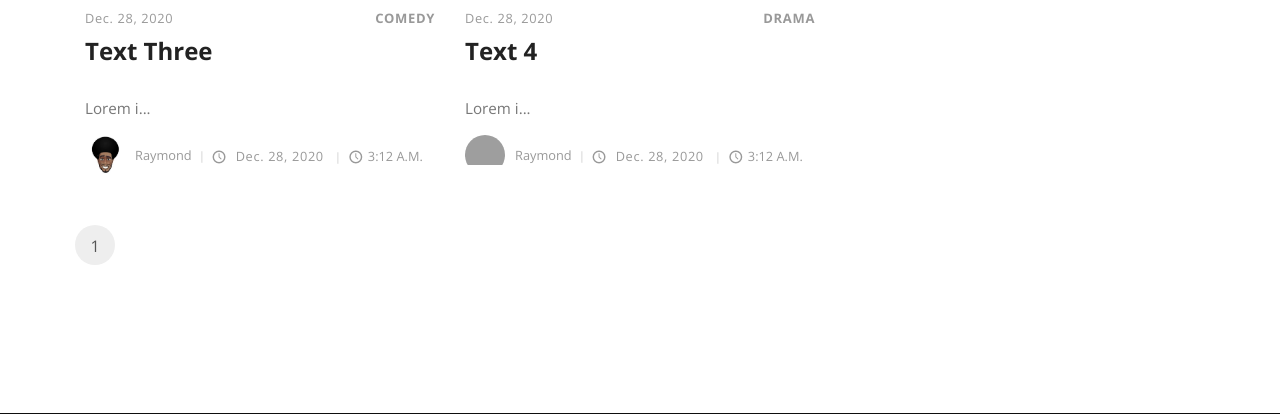
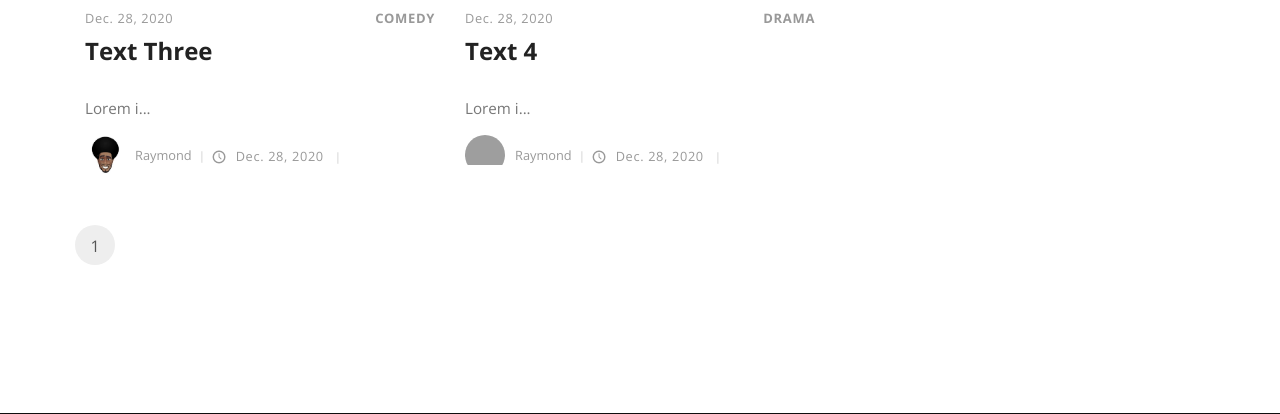
Before and after one commit to Mechachleopteryx/Storyyardblog, a Django app: page /blog in a window 1280 px wide. Shown: the part 860-1274 px from the top of the page. Run offline with Django 3.2, Linux system fonts and the light colour scheme; data comes from the database, SQL or seed files in the repository; some libraries are stand-ins or nearby versions; grey boxes are pictures that could not be loaded.

Commit message:
Update blog.html

```diff
--- a/blog/templates/blog.html
+++ b/blog/templates/blog.html
@@ -45,9 +45,6 @@
                     >
                     <div class="date">
                       <i class="icon-clock"></i> {{blog.date}}
-                    </div>
-                    <div class="comments meta-last">
-                      <i class="icon-clock"></i>{{blog.time}}
                     </div>
                   </footer>
                 </div>
```
